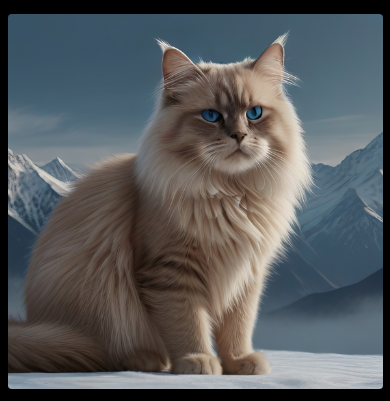
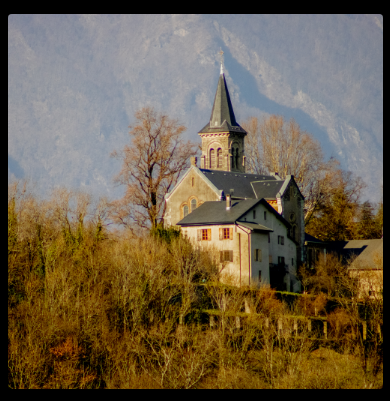
Before and after one commit to Jexien/Portfolio, a PHP site: page /photo.php in a window 390 px wide. Shown: the part 1260-1661 px from the top of the page. Run offline with PHP 8.4, Linux system fonts and the light colour scheme; style sheets or scripts are compiled from the project's sources; some web fonts are replaced.

Commit message:
Refactor image paths and update gallery styling

```diff
--- a/LESS/Style.less
+++ b/LESS/Style.less
@@ -409,6 +409,60 @@ label > span:last-child {
   padding-bottom: 5%;
 }
 
+.gallery-item img {
+  width: 100%;
+  height: auto;
+  aspect-ratio: 1 / 1;
+  object-fit: cover;
+}
+.gallery-item {
+    width: 32%;
+    margin-bottom: 15px;
+}
+
+.gallery-row {
+    display: flex;
+    justify-content: space-between;
+    flex-wrap: wrap;
+}
+
+@media (max-width: 768px) {
+    .gallery-item {
+        width: 48%; /* Pour tablettes, 2 images par ligne */
+    }
+}
+
+@media (max-width: 576px) {
+    .gallery-item {
+        width: 100%; /* Pour mobiles, 1 image par ligne */
+    }
+}
+
+
+
+    .modal-body {
+        display: flex; /* Utilisation de flexbox pour centrer le contenu */
+        flex-direction: column; /* Alignement en colonne */
+        align-items: center; /* Centre horizontalement */
+        justify-content: center; /* Centre verticalement */
+        padding: 20px; /* Ajout de padding pour plus d'espace autour de l'image */
+    }
+
+    #modalImage {
+        max-width: 90vw; /* Limite la largeur de l'image à 90% de la largeur de l'écran */
+        max-height: 90vh; /* Limite la hauteur de l'image à 80% de la hauteur de l'écran */
+        object-fit: contain; /* Conserve les proportions de l'image */
+        margin-bottom: 10px; /* Ajout d'un espacement entre l'image et le texte */
+    }
+
+    .modal-content {
+        padding: 20px; /* Ajoute du padding pour élargir le fond/bordure par rapport à l'image */
+        border-radius: 8px; /* Arrondir les bords de la modal */
+        color: @color-black; /* Couleur du texte */
+    }
+
+// FIN PAGE GALERIE ____________________________________________________________________________________________________________________________________________
+
 // Footer styles
 .horizontal-bar {
   width: 100%;
@@ -460,56 +514,3 @@ footer {
 }
 
 // FIN Footer styles ____________________________________________________________________________________________________________________________________________
-
-
-.gallery-item img {
-  width: 100%;
-  height: auto;
-  aspect-ratio: 1 / 1;
-  object-fit: cover;
-}
-.gallery-item {
-    width: 32%;
-    margin-bottom: 15px;
-}
-
-.gallery-row {
-    display: flex;
-    justify-content: space-between;
-    flex-wrap: wrap;
-}
-
-@media (max-width: 768px) {
-    .gallery-item {
-        width: 48%; /* Pour tablettes, 2 images par ligne */
-    }
-}
-
-@media (max-width: 576px) {
-    .gallery-item {
-        width: 100%; /* Pour mobiles, 1 image par ligne */
-    }
-}
-
-
-
-    .modal-body {
-        display: flex; /* Utilisation de flexbox pour centrer le contenu */
-        flex-direction: column; /* Alignement en colonne */
-        align-items: center; /* Centre horizontalement */
-        justify-content: center; /* Centre verticalement */
-        padding: 20px; /* Ajout de padding pour plus d'espace autour de l'image */
-    }
-
-    #modalImage {
-        max-width: 90vw; /* Limite la largeur de l'image à 90% de la largeur de l'écran */
-        max-height: 90vh; /* Limite la hauteur de l'image à 80% de la hauteur de l'écran */
-        object-fit: contain; /* Conserve les proportions de l'image */
-        margin-bottom: 10px; /* Ajout d'un espacement entre l'image et le texte */
-    }
-
-    .modal-content {
-        padding: 20px; /* Ajoute du padding pour élargir le fond/bordure par rapport à l'image */
-        border-radius: 8px; /* Arrondir les bords de la modal */
-        color: @color-black; /* Couleur du texte */
-    }
--- a/photo.php
+++ b/photo.php
@@ -9,40 +9,49 @@ include 'header.php';
 <div class="gallery-row">
     <!-- 12 images pour la galerie -->
     <div class="gallery-item">
-        <img src="img/chat3.jpg" class="img-fluid rounded" alt="Photo 1">
+        <img src="img/Photo/orage.jpg" class="img-fluid rounded" alt="Photo 1">
     </div>
     <div class="gallery-item">
-        <img src="img/chat3.jpg" class="img-fluid rounded" alt="Photo 2">
+        <img src="img/Photo/pissenlit.jpg" class="img-fluid rounded" alt="Pissenlit">
     </div>
     <div class="gallery-item">
-        <img src="img/chat3.jpg" class="img-fluid rounded" alt="Photo 3">
+        <img src="img/Photo/couchesoleil.jpg" class="img-fluid rounded" alt="Couché de soleil">
     </div>
     <div class="gallery-item">
-        <img src="img/chat3.jpg" class="img-fluid rounded" alt="Photo 4">
+        <img src="img/Photo/chapelle.jpg" class="img-fluid rounded" alt="Chapelle">
     </div>
     <div class="gallery-item">
-        <img src="img/chat3.jpg" class="img-fluid rounded" alt="Photo 5">
+        <img src="img/Photo/graine_pissenlit.jpg" class="img-fluid rounded" alt="Graine de pissenlit">
     </div>
     <div class="gallery-item">
-        <img src="img/chat3.jpg" class="img-fluid rounded" alt="Photo 6">
+        <img src="img/Photo/lune.jpg" class="img-fluid rounded" alt="Lune">
     </div>
     <div class="gallery-item">
-        <img src="img/chat3.jpg" class="img-fluid rounded" alt="Photo 7">
+        <img src="img/Photo/orgere.jpg" class="img-fluid rounded" alt="Orgère">
     </div>
     <div class="gallery-item">
-        <img src="img/chat3.jpg" class="img-fluid rounded" alt="Photo 8">
+        <img src="img/Photo/mesange.jpg" class="img-fluid rounded" alt="Mésange">
     </div>
     <div class="gallery-item">
-        <img src="img/chat3.jpg" class="img-fluid rounded" alt="Photo 9">
+        <img src="img/Photo/chat.jpg" class="img-fluid rounded" alt="Chat">
     </div>
     <div class="gallery-item">
-        <img src="img/chat3.jpg" class="img-fluid rounded" alt="Photo 10">
+        <img src="img/Photo/tikky.jpg" class="img-fluid rounded" alt="Tikky">
     </div>
     <div class="gallery-item">
-        <img src="img/chat3.jpg" class="img-fluid rounded" alt="Photo 11">
+        <img src="img/Photo/marmotte.jpg" class="img-fluid rounded" alt="Marmotte">
     </div>
     <div class="gallery-item">
-        <img src="img/chat3.jpg" class="img-fluid rounded" alt="Photo 12">
+        <img src="img/Photo/fleur.jpg" class="img-fluid rounded" alt="Fleur">
+    </div>
+    <div class="gallery-item">
+        <img src="img/Photo/grenoble.jpg" class="img-fluid rounded" alt="Grenoble">
+    </div>
+    <div class="gallery-item">
+        <img src="img/Photo/turin.jpg" class="img-fluid rounded" alt="Turin">
+    </div>
+    <div class="gallery-item">
+        <img src="img/Photo/bilbao.jpg" class="img-fluid rounded" alt="Bilbao">
     </div>
 </div>
 
```
Also changed, not shown: img/Photo/Turin.jpg (added), img/Photo/bilbao.jpg (added), img/Photo/chapelle.jpg (added), 12 other files.
